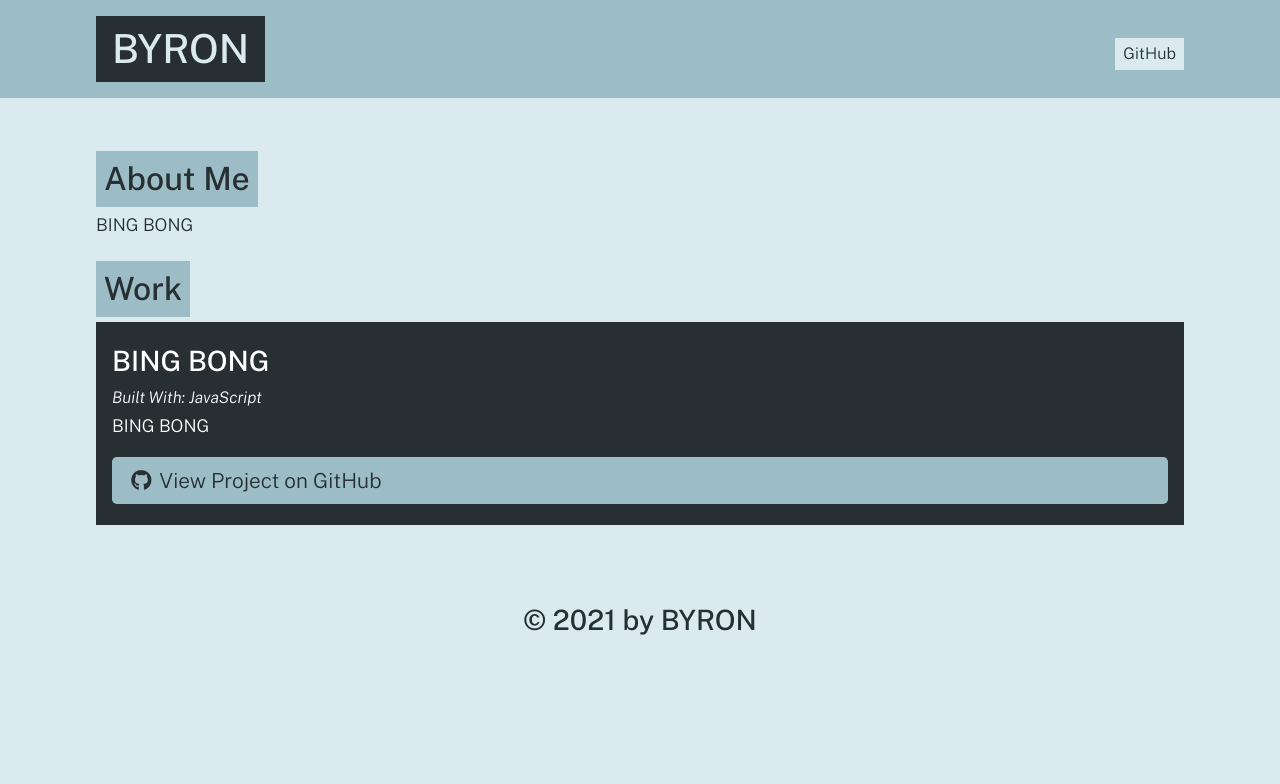
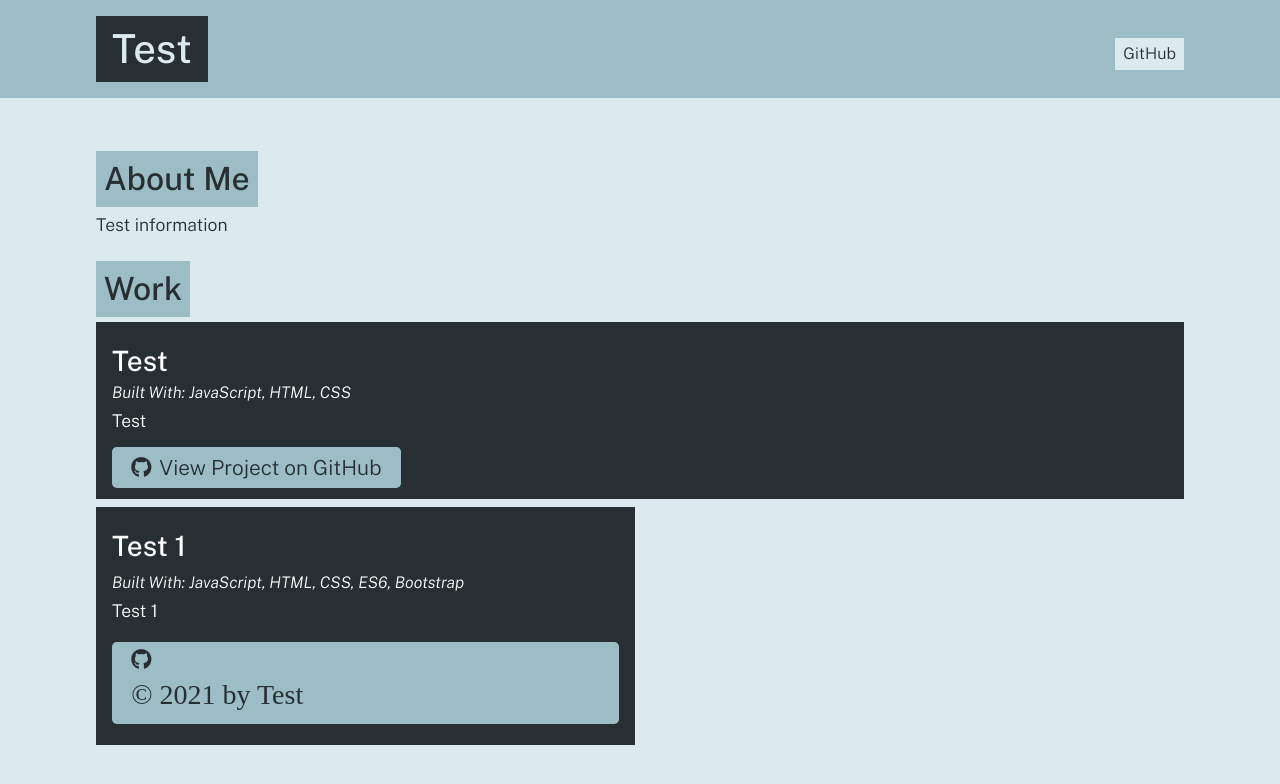
Before and after one commit to brt9029/cuddly-chainsaw, a website: page dist/index.html in a window 1280 px wide. Drawn offline with nearby package versions, Linux system fonts and the light colour scheme.

Commit message:
final changes

```diff
--- a/dist/index.html
+++ b/dist/index.html
@@ -15,9 +15,9 @@
     <body>
     <header>
       <div class="container flex-row justify-space-between align-center py-3">
-        <h1 class="page-title text-secondary bg-dark py-2 px-3">BYRON</h1>
+        <h1 class="page-title text-secondary bg-dark py-2 px-3">Test</h1>
         <nav class="flex-row">
-          <a class="ml-2 my-1 px-2 py-1 bg-secondary text-dark" href="https://github.com/BINGBONG">GitHub</a>
+          <a class="ml-2 my-1 px-2 py-1 bg-secondary text-dark" href="https://github.com/brt9029">GitHub</a>
         </nav>
       </div>
     </header>
@@ -25,7 +25,7 @@
 
     <section class="my-3" id="about">
         <h2 class="text-dark bg-primary p-2 display-inline-block">About Me</h2>
-        <p>BING BONG</p>
+        <p>Test information</p>
     </section>
 
 
@@ -33,23 +33,33 @@
             <h2 class="text-dark bg-primary p-2 display-inline-block">Work</h2>
             <div class="flex-row justify-space-between">
 
-            <div class="col-12 mb-2 bg-dark text-light p-3 flex-column">
-                <h3 class="portfolio-item-title text-light">BING BONG</h3>
-                <h5 class="portfolio-languages">
-                    Built With:
-                    JavaScript
-                </h5>
-                <p>BING BONG</p>
-                <a href="BING.COM" class="btn mt-auto"><i class="fab fa-github mr-2"></i>View Project on GitHub</a>
-             </div>
+                    <div class="col-12 mb-2 bg-dark text-light p-3">
+                        <h3 class="portfolio-item-title text-light">Test</h3>
+                        <h5 class="portfolio-languages">
+                            Built With:
+                            JavaScript, HTML, CSS
+                        </h5>
+                        <p>Test</p>
+                        <a href="bing.com" class="btn"><i class="fab fa-github mr-2"></i>View Project on GitHub</a>
+                        </div>
 
 
-            </div>
-        </section>
+
+                        <div class="col-12 col-md-6 mb-2 bg-dark text-light p-3 flex-column">
+                            <h3 class="portfolio-item-title text-light">Test 1</h3>
+                            <h5 class="portfolio-languages">
+                                Built With:
+                                JavaScript, HTML, CSS, ES6, Bootstrap
+                            </h5>
+                            <p>Test 1</p>
+                            <a href="bing.com" class="btn mt-auto"><i class="fab fa-github mr-2></i>View Project on GitHub</a>
+                            </div>
+
+
 
     </main>
     <footer class="container text-center py-3">
-        <h3 class="text-dark">&copy; 2021 by BYRON</h3>
+        <h3 class="text-dark">&copy; 2021 by Test</h3>
     </footer>
     </body>
     </html>
```
